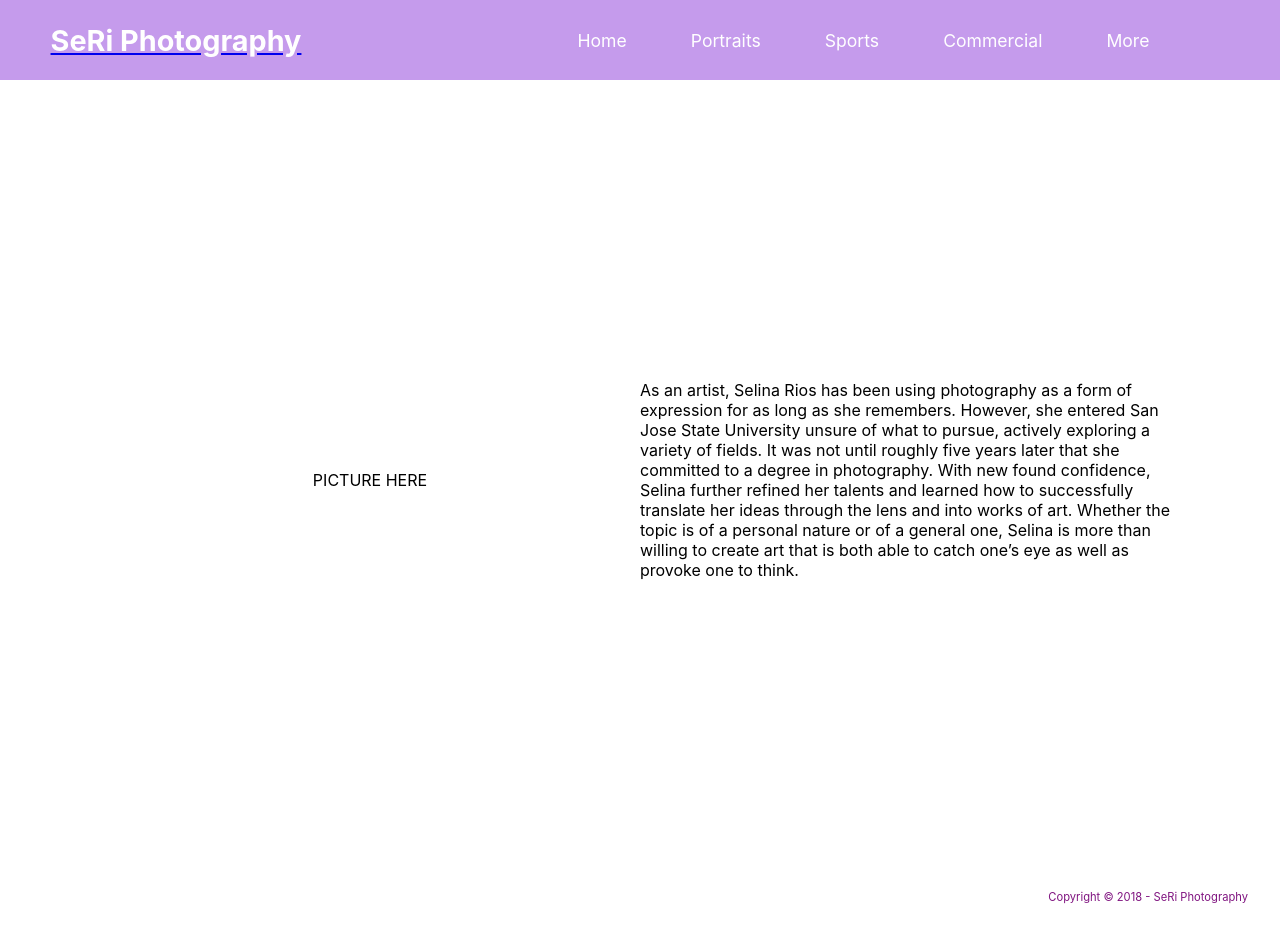
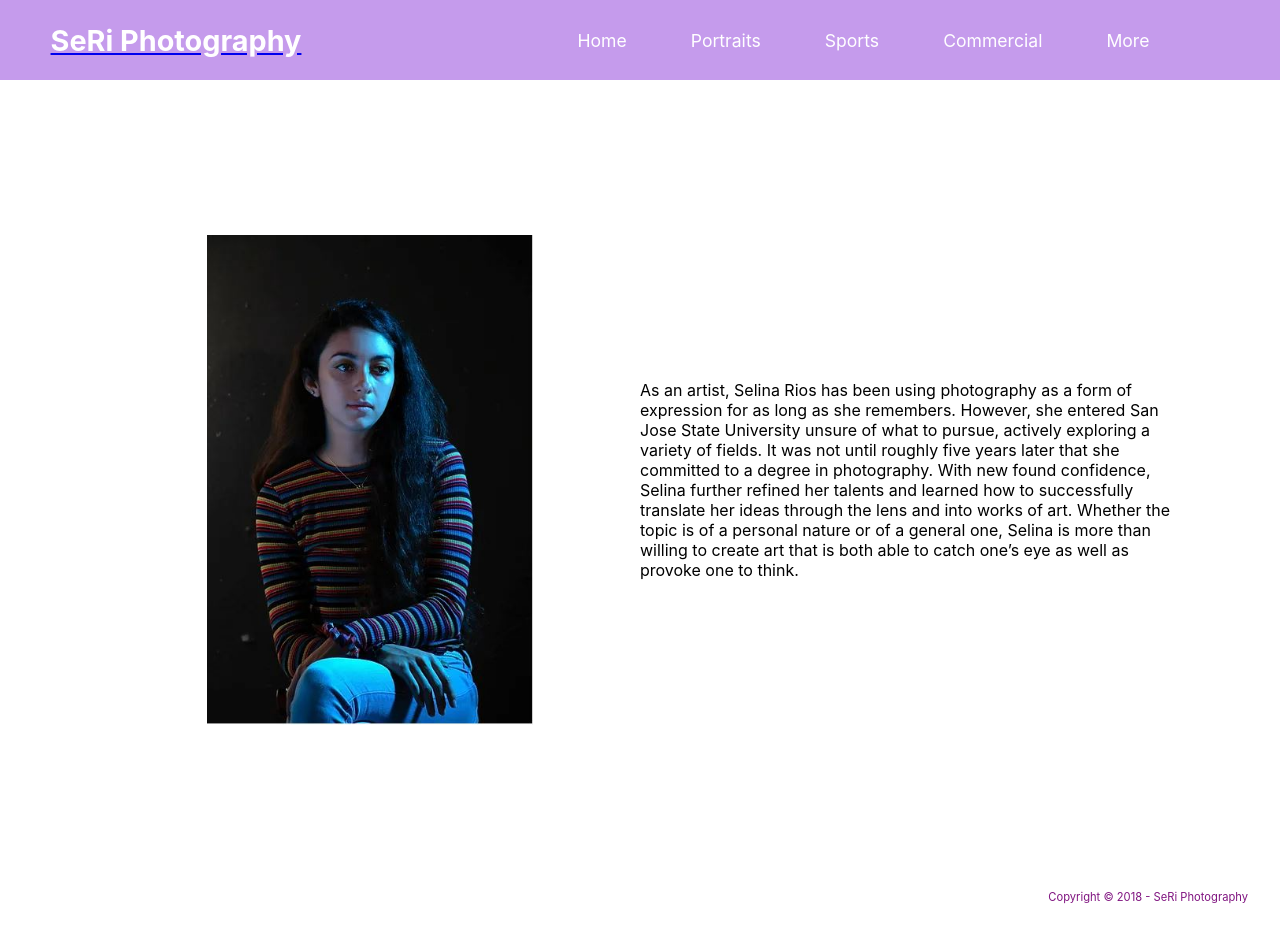
Before and after one commit to HirotheChamp/Bebes-Website, a React (Create React App) app in the folder client/: page /about in a window 1280 px wide. Built offline with nearby package versions, Linux system fonts and the light colour scheme.

Commit message:
added picture to about me section

```diff
--- a/client/src/pages/AboutMe/AboutMe.css
+++ b/client/src/pages/AboutMe/AboutMe.css
@@ -18,7 +18,7 @@
 }
 
 .about-me-content .about-me-picture {
-
+height: 70%;
     width: 50%;
     display: flex;
     justify-content: center;
--- a/client/src/pages/AboutMe/AboutMe.jsx
+++ b/client/src/pages/AboutMe/AboutMe.jsx
@@ -1,11 +1,15 @@
 import React from 'react'
 import './AboutMe.css'
+
 const AboutMe = () => {
   return (
 
     <section class='about-me'>
     <div className='about-me-content'>
-    <div className='about-me-picture'> PICTURE HERE</div>
+    <div className='about-me-picture'>
+    <img src={require('../../images/selinapic.jpg')} />
+
+    </div>
     <div className='about-me-text'>As an artist, Selina Rios has been using photography as a form of expression for as long as she remembers. However, she entered San Jose State University unsure of what to pursue, actively exploring a variety of fields. It was not until roughly five years later that she committed to a degree in photography.
 With new found confidence, Selina further refined her talents and learned how to successfully translate her ideas through the lens and into works of art. Whether the topic is of a personal nature or of a general one, Selina is more than willing to create art that is both able to catch one’s eye as well as provoke one to think.</div>
 </div>
```
Also changed, not shown: client/src/images/selinapic.jpg (added).
